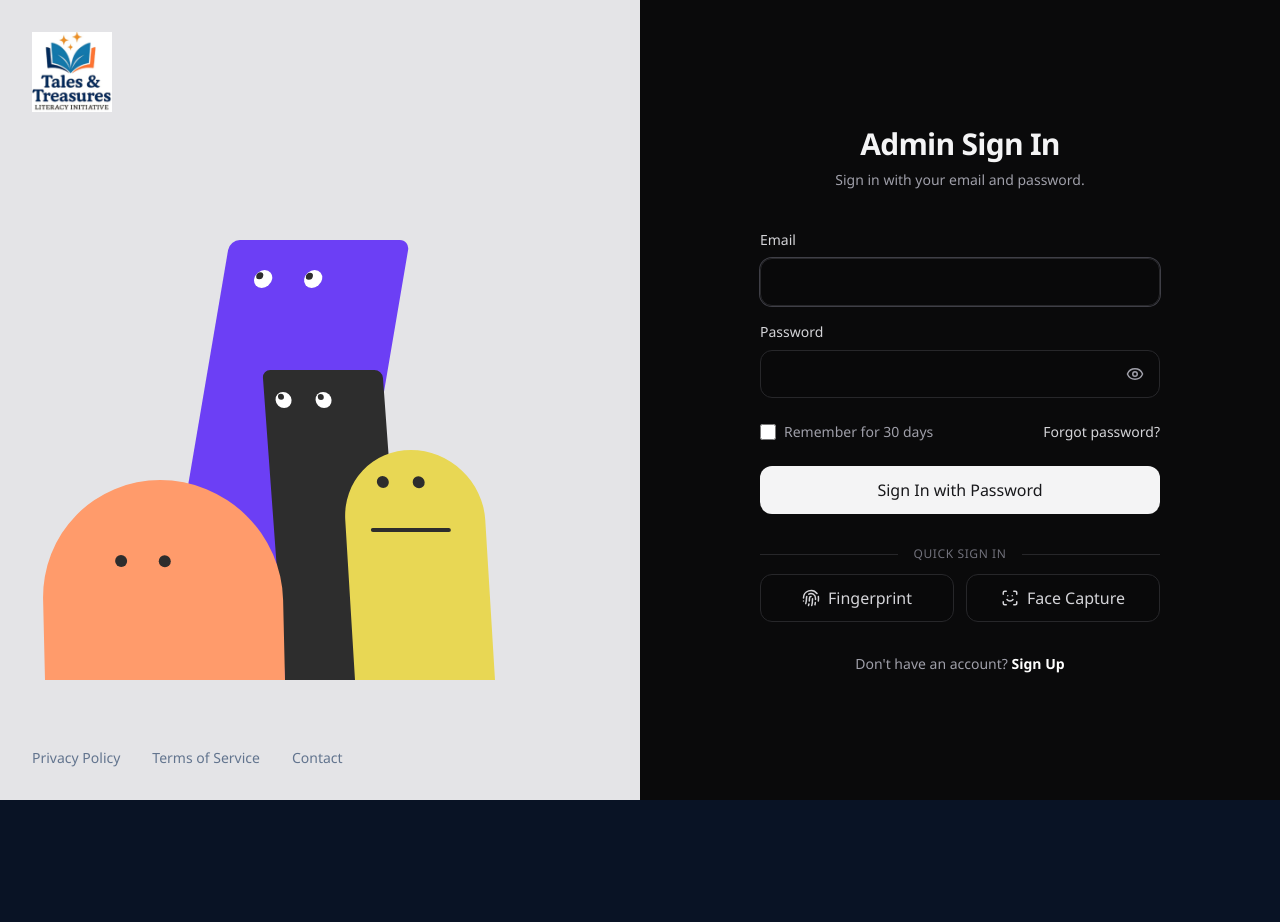
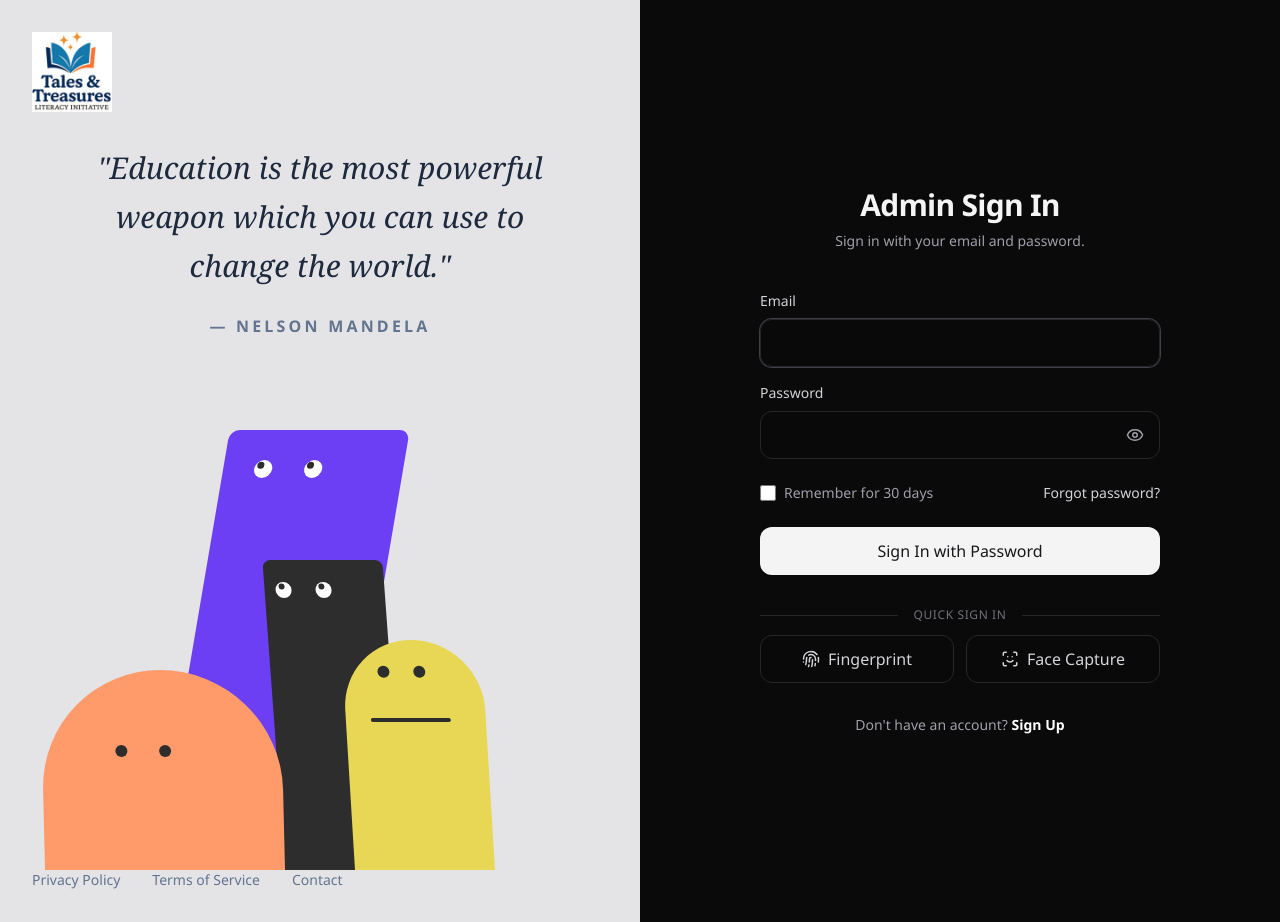
Before and after one commit to Dikeh-1/tales-and-treasures-admin, a React (Vite) app: page /login in a window 1280 px wide. Before the commit the page ends 800 px from the top, so only its background shows below. Built offline with nearby package versions, Linux system fonts and the light colour scheme; no server answers.

Commit message:
feat: add shuffling educational quotes to auth layout left pane

```diff
--- a/src/components/ui/AnimatedAuthLayout.tsx
+++ b/src/components/ui/AnimatedAuthLayout.tsx
@@ -1,4 +1,17 @@
 import React, { useState, useEffect, useRef } from "react";
+import { motion, AnimatePresence } from "framer-motion";
+
+const QUOTES = [
+  { text: "Education is the most powerful weapon which you can use to change the world.", author: "Nelson Mandela" },
+  { text: "The beautiful thing about learning is that no one can take it away from you.", author: "B.B. King" },
+  { text: "Education is not the filling of a pail, but the lighting of a fire.", author: "W.B. Yeats" },
+  { text: "The roots of education are bitter, but the fruit is sweet.", author: "Aristotle" },
+  { text: "Children must be taught how to think, not what to think.", author: "Margaret Mead" },
+  { text: "Knowledge is power. Information is liberating. Education is the premise of progress, in every society, in every family.", author: "Kofi Annan" },
+  { text: "Live as if you were to die tomorrow. Learn as if you were to live forever.", author: "Mahatma Gandhi" },
+  { text: "An investment in knowledge pays the best interest.", author: "Benjamin Franklin" },
+  { text: "The function of education is to teach one to think intensively and to think critically.", author: "Martin Luther King Jr." }
+];
 
 interface PupilProps {
   size?: number;
@@ -183,6 +196,7 @@ export default function AnimatedAuthLayout({
   const [isBlackBlinking, setIsBlackBlinking] = useState(false);
   const [isLookingAtEachOther, setIsLookingAtEachOther] = useState(false);
   const [isPurplePeeking, setIsPurplePeeking] = useState(false);
+  const [quoteIndex, setQuoteIndex] = useState(0);
 
   const purpleRef = useRef<HTMLDivElement>(null);
   const blackRef = useRef<HTMLDivElement>(null);
@@ -197,6 +211,13 @@ export default function AnimatedAuthLayout({
 
     window.addEventListener("mousemove", handleMouseMove);
     return () => window.removeEventListener("mousemove", handleMouseMove);
+  }, []);
+
+  useEffect(() => {
+    const timer = setInterval(() => {
+      setQuoteIndex(prev => (prev + 1) % QUOTES.length);
+    }, 10000);
+    return () => clearInterval(timer);
   }, []);
 
   useEffect(() => {
@@ -301,6 +322,26 @@ export default function AnimatedAuthLayout({
               <img src="/apple-touch-icon.png" alt="Tales & Treasures Logo" className="h-full object-contain" />
             </div>
           </div>
+        </div>
+
+        {/* Shuffling Quotes Section */}
+        <div className="relative z-20 flex-1 flex flex-col items-center justify-center px-12 text-center my-8">
+          <AnimatePresence mode="wait">
+            <motion.div
+              key={quoteIndex}
+              initial={{ opacity: 0, y: 15 }}
+              animate={{ opacity: 1, y: 0 }}
+              exit={{ opacity: 0, y: -15 }}
+              transition={{ duration: 0.8, ease: "easeInOut" }}
+            >
+              <p className="text-2xl md:text-3xl font-serif text-slate-800 italic leading-relaxed mb-6 font-medium">
+                "{QUOTES[quoteIndex].text}"
+              </p>
+              <p className="text-sm md:text-base font-bold text-slate-500 uppercase tracking-[0.2em]">
+                — {QUOTES[quoteIndex].author}
+              </p>
+            </motion.div>
+          </AnimatePresence>
         </div>
 
         <div className="relative z-20 flex items-end justify-center h-[500px]">
```
